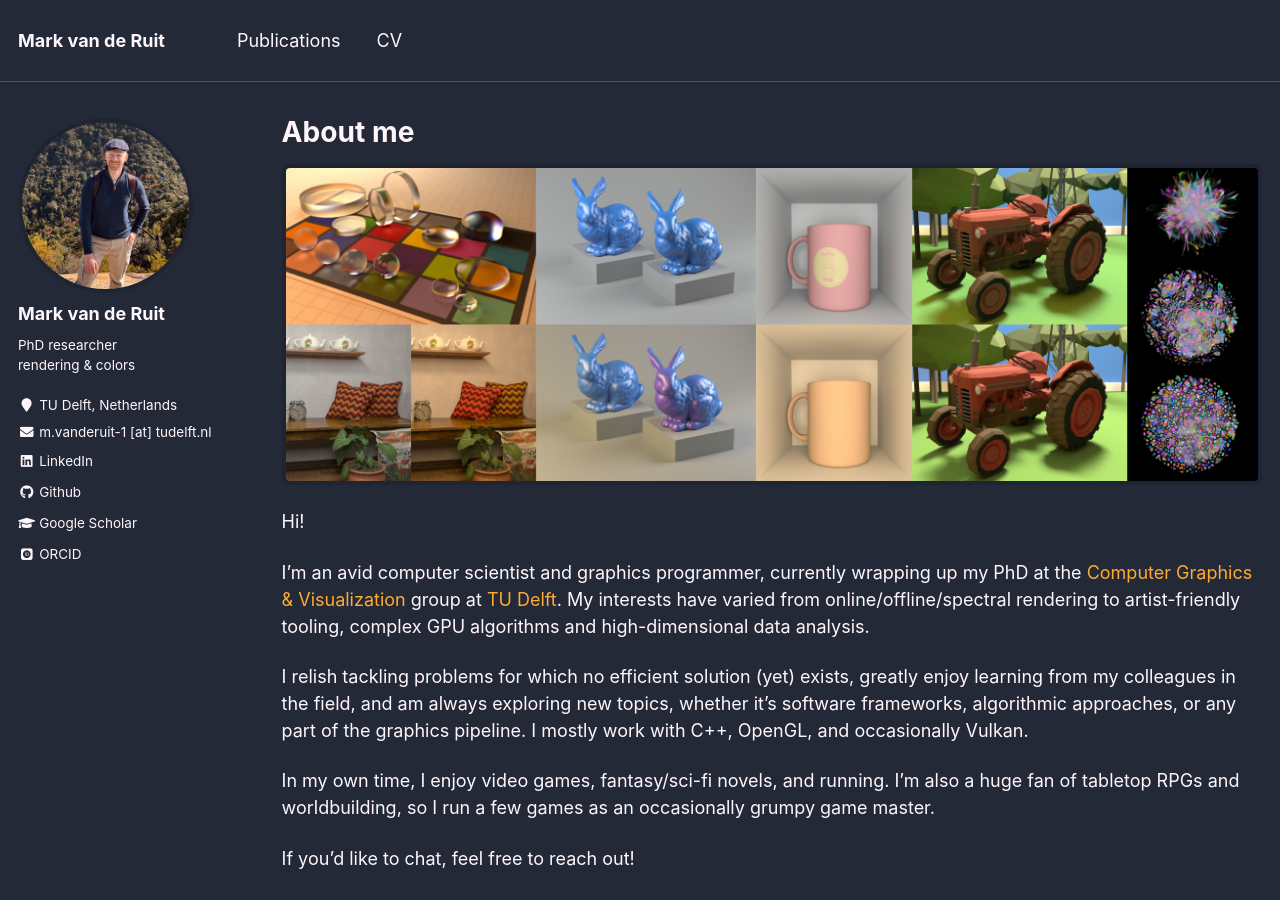
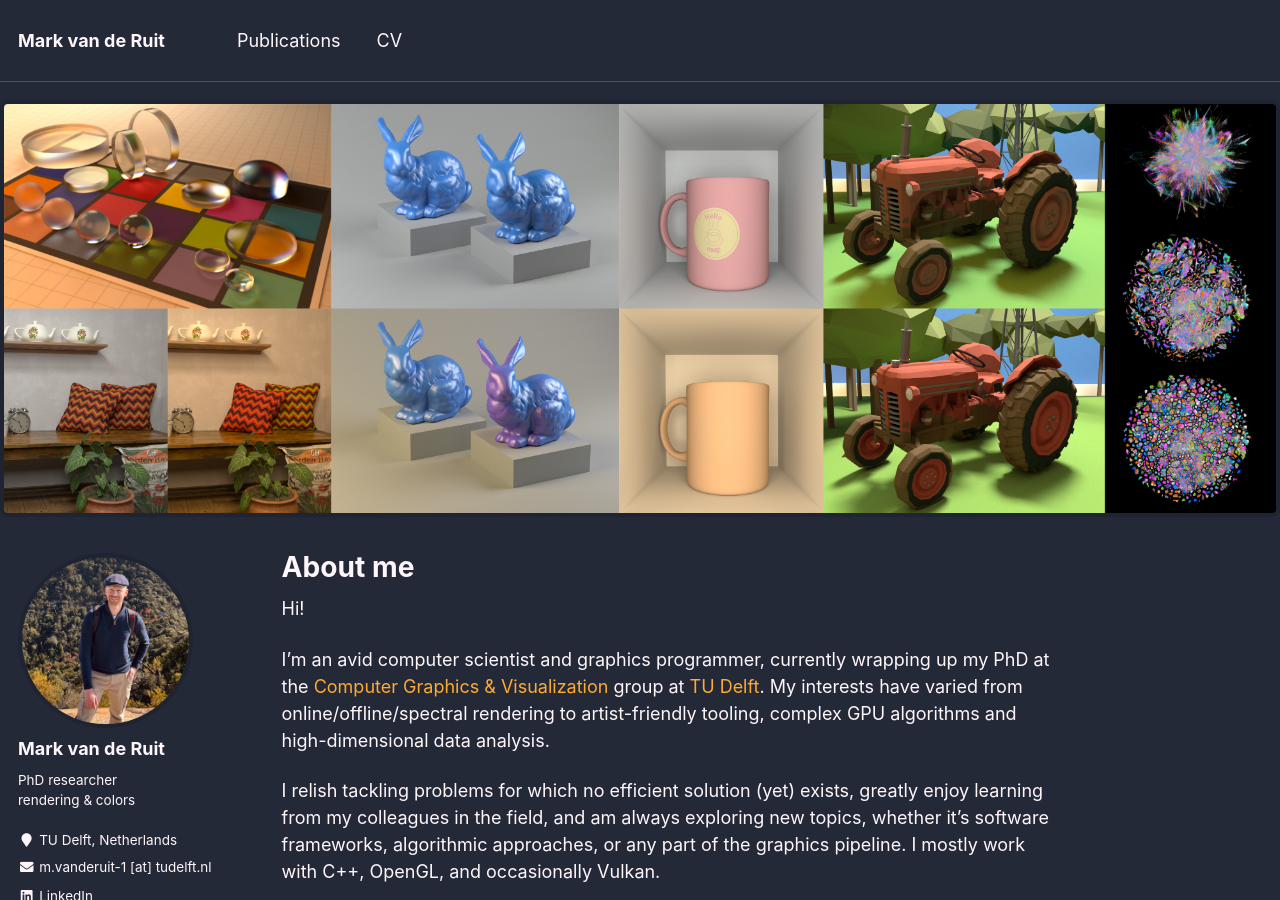
Before and after one commit to Markvanderuit/markvanderuit.github.io, a Jekyll site: the page built from _pages/about.md, in a window 1280 px wide and 900 px high. Built offline with Jekyll 4.4.1, drawn with Linux system fonts in a browser that asks for light colours; some web fonts are replaced.

Commit message:
Moved image functionality to page default

```diff
--- a/_layouts/default.html
+++ b/_layouts/default.html
@@ -16,6 +16,10 @@ layout: compress
     {% include browser-upgrade.html %}
     {% include masthead.html %}
 
+    {% if page.image %}
+      <p><img src="{{ page.image }}" alt="page_image" class="page__image"/></p>
+    {% endif %}
+
     {{ content }}
 
     <div class="page__footer">
```
Also changed, not shown: _pages/about.md (+0 -1 lines).
